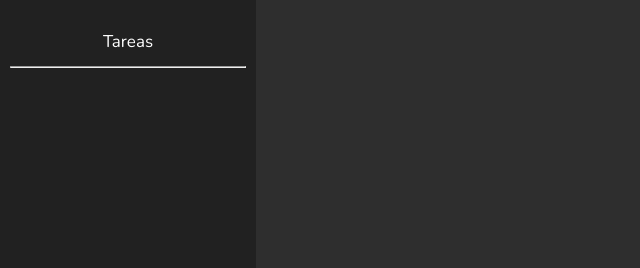
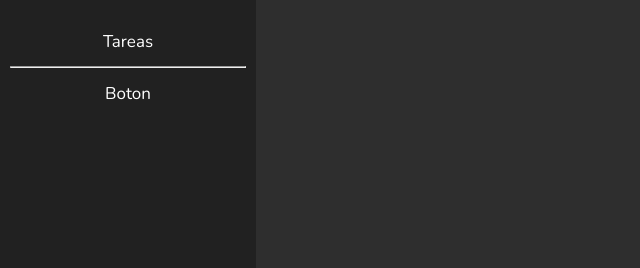
Before and after one commit to 285JuanDM/ToDoList, a plain HTML site: page index.html in a window 1280 px wide. Both pictures are taken after typing "Sample" into the empty fields and a click on the button "+ Nueva sección". Shown: the part 173-441 px from the top of the page, 0-640 px from the left. Drawn offline with nearby package versions, Linux system fonts and the light colour scheme.

Commit message:
Se pueden agregar botones y creo carpeta para JS

```diff
--- a/JS/AgregarBotones.js
+++ b/JS/AgregarBotones.js
@@ -0,0 +1,14 @@
+const botones_variables = document.querySelector('.botones_variables');
+const crea_botones = document.querySelector('.crea_botones');
+
+crea_botones.addEventListener('click', () => {
+    const nuevo_boton = document.createElement('button');
+    /*nuevo_boton.setAttribute('contentEditable', 'true');*/
+    nuevo_boton.textContent = 'Boton';
+    botones_variables.appendChild(nuevo_boton);
+
+    const numBotones = botones_variables.querySelectorAll('button').length;
+    botones_variables.style.gridTemplateRows = `repeat(${numBotones}, 50px)`;
+
+    botones_variables.scrollTop = contenedor_notas.scrollHeight;
+});
--- a/estilos.css
+++ b/estilos.css
@@ -64,7 +64,8 @@ hr {
 
 .botones_variables {
     display: grid;
-    grid-template-rows: repeat(3, 50px);
+    overflow-y:scroll;
+    max-height: 22.5vw;
 }
 
 .crea_botones {
@@ -233,7 +234,11 @@ input[type="checkbox"]{
 /* Scrollbar*/
 
 ::-webkit-scrollbar {
-    width: 8px;
+    width: 3px;
+}
+
+.botones_variables::-webkit-scrollbar {
+    width: 0px;
 }
 
 ::-webkit-scrollbar-track {
--- a/index.html
+++ b/index.html
@@ -34,5 +34,6 @@
             </section>
         </main>
         <script src="JS\AgregarNota.js"></script>
+        <script src="JS\AgregarBotones.js"></script>
     </body>
 </html>
```
Also changed, not shown: JS/Paneles.js (added).
